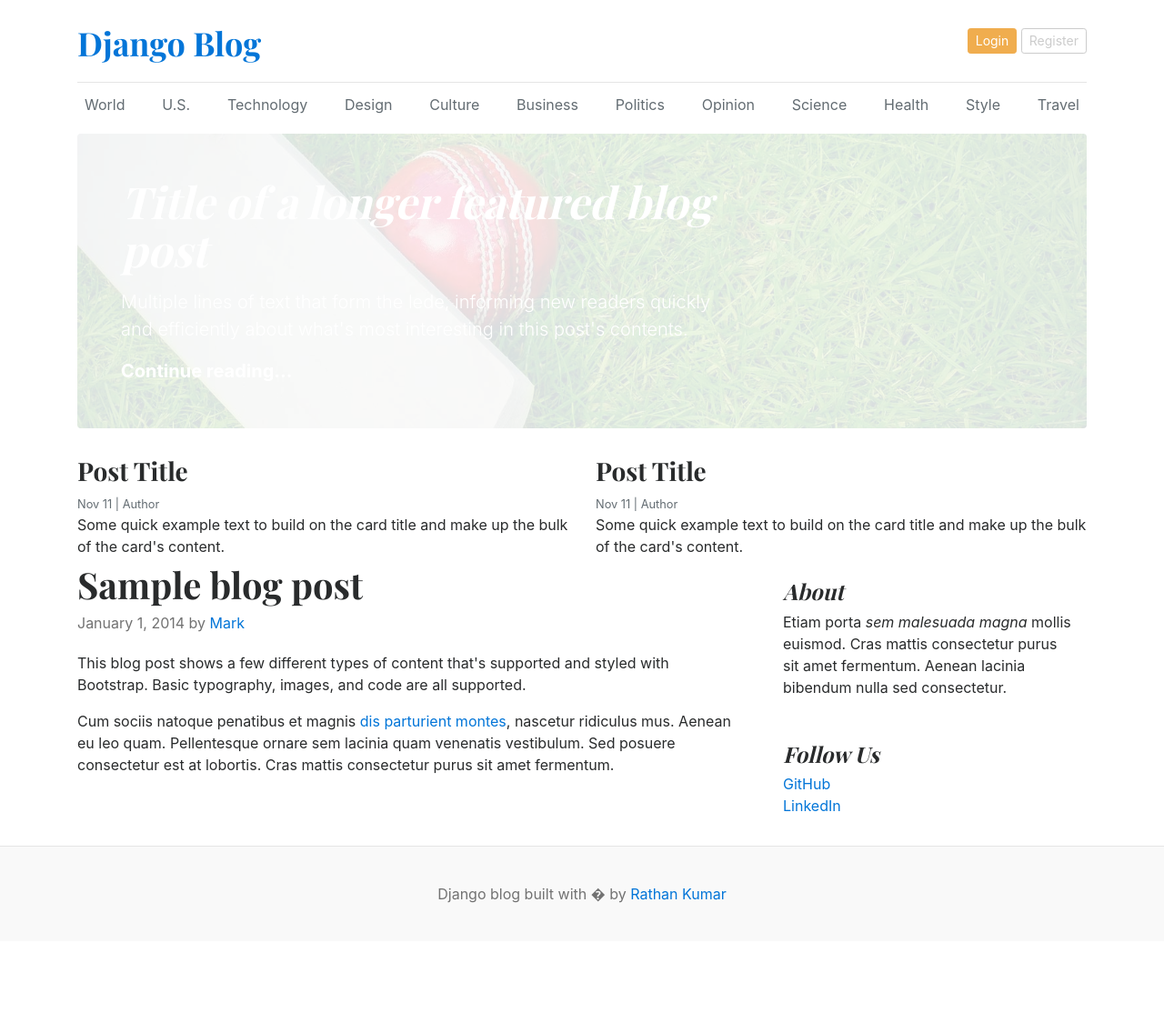
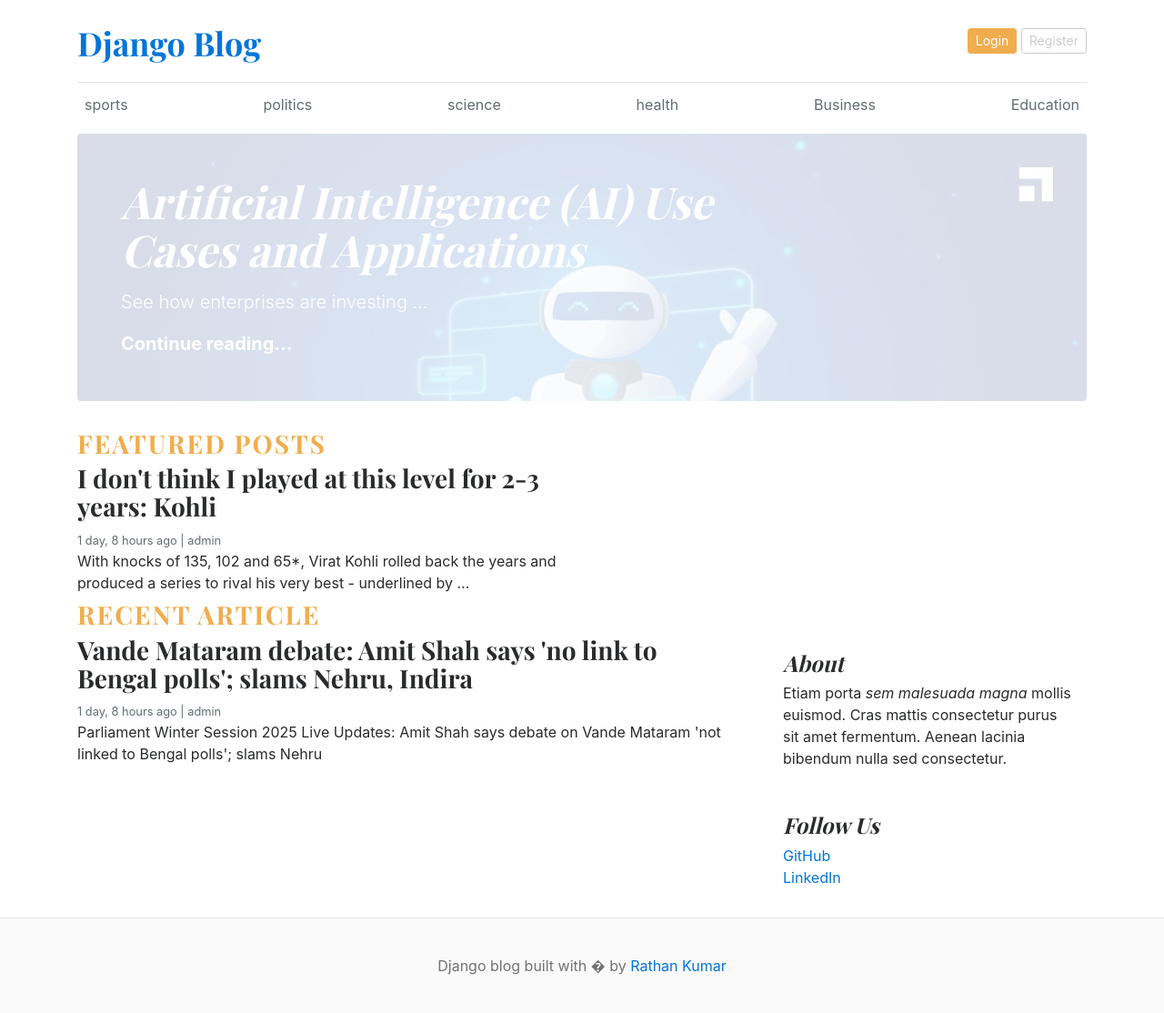
Before and after one commit to Abhi1715/Django_blog_dynamic, a Django app: page / in a window 1280 px wide. Shown: the whole page at 91% size. Before the commit the page ends 1035 px from the top, so only its background shows below. Run offline with Django 5.2, Linux system fonts and the light colour scheme; data comes from the database, SQL or seed files in the repository.

Commit message:
implements template inheritance and url routing

```diff
--- a/blog_main/blog_main/settings.py
+++ b/blog_main/blog_main/settings.py
@@ -62,6 +62,7 @@ TEMPLATES = [
                 'django.template.context_processors.request',
                 'django.contrib.auth.context_processors.auth',
                 'django.contrib.messages.context_processors.messages',
+                'blogs.context_processors.get_categories',
             ],
         },
     },
--- a/blog_main/blog_main/urls.py
+++ b/blog_main/blog_main/urls.py
@@ -15,12 +15,13 @@ Including another URLconf
     2. Add a URL to urlpatterns:  path('blog/', include('blog.urls'))
 """
 from django.contrib import admin
-from django.urls import path
+from django.urls import path,include
 from . import views
 from django.conf.urls.static import static
 from django.conf import settings
 
 urlpatterns = [
     path('admin/', admin.site.urls),
-    path('',views.home,name='home')
+    path('',views.home,name='home'),
+    path('category/',include('blogs.urls'))
 ] + static(settings.MEDIA_URL,document_root=settings.MEDIA_ROOT)
--- a/blog_main/blog_main/views.py
+++ b/blog_main/blog_main/views.py
@@ -1,4 +1,13 @@
 from django.shortcuts import render
+from blogs.models import Category,Blog
 
 def home(request):
-    return render(request,'home.html')
+
+    featured = Blog.objects.filter(is_featured=True,status=1).order_by('updated_at')
+    posts = Blog.objects.filter(is_featured=False ,status=1)
+    context={
+
+        'featured':featured,
+        'posts' : posts,
+    }
+    return render(request,'home.html',context)
--- /dev/null
+++ b/blog_main/blogs/context_processors.py
@@ -0,0 +1,5 @@
+from . models  import Category
+
+def get_categories(request):
+    categories = Category.objects.all()
+    return dict(categories=categories)
--- /dev/null
+++ b/blog_main/blogs/urls.py
@@ -0,0 +1,7 @@
+from django.urls import path,include
+from . views import posts_by_category
+from . import views
+
+urlpatterns = [
+    path('<int:category_id>/',views.posts_by_category,name='posts_by_category')
+]
--- /dev/null
+++ b/blog_main/templates/base.html
@@ -0,0 +1,42 @@
+{% load static %}
+<!DOCTYPE html>
+<html lang="en">
+<head>
+    <meta charset="UTF-8">
+    <meta http-equiv="X-UA-Compatible" content="IE=edge">
+    <meta name="viewport" content="width=device-width, initial-scale=1.0">
+    <title>Django Blogs</title>
+    <link href="https://getbootstrap.com/docs/4.0/dist/css/bootstrap.min.css" rel="stylesheet">
+    <link href="https://fonts.googleapis.com/css?family=Playfair+Display:700,900" rel="stylesheet">
+    <link href={% static 'css/blog.css' %} rel="stylesheet">
+  </head>
+<body>
+    <div class="container">
+      <header class="blog-header py-3">
+        <div class="row flex-nowrap justify-content-between align-items-center">
+          <div class="col-8 pt-1">
+            <a class="blog-header-logo text-dark" href="/">Django Blog</a>
+          </div>
+          <div class="col-4 d-flex justify-content-end align-items-center">
+            <a class="btn btn-sm btn-warning" href="#">Login</a> &nbsp;
+            <a class="btn btn-sm btn-outline-secondary" href="#">Register</a>
+          </div>
+        </div>
+      </header>
+
+      <div class="nav-scroller py-1 mb-2">
+        <nav class="nav d-flex justify-content-between">
+          {% for cat in categories %}
+          <a class="p-2 text-muted" href="{% url 'posts_by_category' cat.id %}">{{cat}}</a>
+          {% endfor %}
+        </nav>
+      </div>
+
+{% block content %}
+
+{% endblock %}
+      <footer class="blog-footer">
+  <p>Django blog built with � by <a href="#">Rathan Kumar</a></p>
+</footer>
+</body>
+</html>
--- a/blog_main/templates/home.html
+++ b/blog_main/templates/home.html
@@ -1,92 +1,51 @@
-{% load static %}
-<!DOCTYPE html>
-<html lang="en">
-<head>
-    <meta charset="UTF-8">
-    <meta http-equiv="X-UA-Compatible" content="IE=edge">
-    <meta name="viewport" content="width=device-width, initial-scale=1.0">
-    <title>Django Blogs</title>
-    <link href="https://getbootstrap.com/docs/4.0/dist/css/bootstrap.min.css" rel="stylesheet">
-    <link href="https://fonts.googleapis.com/css?family=Playfair+Display:700,900" rel="stylesheet">
-    <link href={% static 'css/blog.css' %} rel="stylesheet">
-  </head>
-<body>
-    <div class="container">
-      <header class="blog-header py-3">
-        <div class="row flex-nowrap justify-content-between align-items-center">
-          <div class="col-8 pt-1">
-            <a class="blog-header-logo text-dark" href="/">Django Blog</a>
-          </div>
-          <div class="col-4 d-flex justify-content-end align-items-center">
-            <a class="btn btn-sm btn-warning" href="#">Login</a> &nbsp;
-            <a class="btn btn-sm btn-outline-secondary" href="#">Register</a>
-          </div>
-        </div>
-      </header>
 
-      <div class="nav-scroller py-1 mb-2">
-        <nav class="nav d-flex justify-content-between">
-          <a class="p-2 text-muted" href="#">World</a>
-          <a class="p-2 text-muted" href="#">U.S.</a>
-          <a class="p-2 text-muted" href="#">Technology</a>
-          <a class="p-2 text-muted" href="#">Design</a>
-          <a class="p-2 text-muted" href="#">Culture</a>
-          <a class="p-2 text-muted" href="#">Business</a>
-          <a class="p-2 text-muted" href="#">Politics</a>
-          <a class="p-2 text-muted" href="#">Opinion</a>
-          <a class="p-2 text-muted" href="#">Science</a>
-          <a class="p-2 text-muted" href="#">Health</a>
-          <a class="p-2 text-muted" href="#">Style</a>
-          <a class="p-2 text-muted" href="#">Travel</a>
-        </nav>
-      </div>
+ {% extends "base.html" %}
+ {% block content %}
 
-
-
-<div class="jumbotron p-3 p-md-5 text-white rounded bg-dark" style="background-image: url({% static "images/cricket.jpg" %});background-blend-mode: overlay;background-size:cover;">
+{% for post in featured %}
+{% if forloop.first %}
+<div class="jumbotron p-3 p-md-5 text-white rounded bg-dark" style="background-image: url({{post.featured_image.url}});background-blend-mode: overlay;background-size:cover;">
     <div class="col-md-8 px-0">
-      <h1 class="display-4 font-italic">Title of a longer featured blog post</h1>
-      <p class="lead my-3">Multiple lines of text that form the lede, informing new readers quickly and efficiently about what's most interesting in this post's contents.</p>
+      <h1 class="display-4 font-italic">{{post.title}}</h1>
+      <p class="lead my-3">{{post.short_description | truncatewords:5}}</p>
       <p class="lead mb-0"><a href="#" class="text-white font-weight-bold">Continue reading...</a></p>
     </div>
   </div>
-
+{% endif %}
+{% endfor %}
+<!-- featured posts-->
+ <h3 class="text-uppercase text-warning" style="letter-spacing: 2px;">Featured posts</h3>
   <div class="row mb-2">
+    {% for post in featured %}
+    {% if not forloop.first %}
     <div class="col-md-6">
       <div class="card border-0" >
         <div class="card-body">
-          <h3>Post Title</h3>
-          <small class="mb-1 text-muted">Nov 11 | Author</small>
-          <p class="card-text">Some quick example text to build on the card title and make up the bulk of the card's content.</p>
+          <h3>{{post.title}}</h3>
+          <small class="mb-1 text-muted">{{post.created_at | timesince}} ago | {{post.author}}</small>
+          <p class="card-text">{{post.short_description | truncatewords:25}}</p>
         </div>
       </div>
     </div>
-    <div class="col-md-6">
-      <div class="card border-0" >
-        <div class="card-body">
-          <h3>Post Title</h3>
-          <small class="mb-1 text-muted">Nov 11 | Author</small>
-          <p class="card-text">Some quick example text to build on the card title and make up the bulk of the card's content.</p>
-        </div>
-      </div>
-    </div>
+    {% endif %}
+    {% endfor %}
   </div>
+ <h3 class="text-uppercase text-warning" style="letter-spacing: 2px;">Recent Article</h3>
 
   <main role="main" class="container p-0">
     <div class="row">
       <div class="col-md-8 blog-main">
+        {% for post in posts %}
+        <div class="card border-0" >
+        <div class="card-body">
+          <h3>{{post.title}}</h3>
+          <small class="mb-1 text-muted">{{post.created_at | timesince}} ago | {{post.author}}</small>
+          <p class="card-text">{{post.short_description | truncatewords:25}}</p>
+        </div>
 
-        <div class="blog-post">
-          <h2 class="blog-post-title">Sample blog post</h2>
-          <p class="blog-post-meta">January 1, 2014 by <a href="#">Mark</a></p>
+      </div>
 
-          <p>This blog post shows a few different types of content that's supported and styled with Bootstrap. Basic typography, images, and code are all supported.</p>
-
-          <p>Cum sociis natoque penatibus et magnis <a href="#">dis parturient montes</a>, nascetur ridiculus mus. Aenean eu leo quam. Pellentesque ornare sem lacinia quam venenatis vestibulum. Sed posuere consectetur est at lobortis. Cras mattis consectetur purus sit amet fermentum.</p>
-
-
-        </div>
-        <!-- /.blog-post -->
+        {% endfor %}
 
       </div>
       <!-- /.blog-main -->
@@ -111,8 +70,4 @@
   </main><!-- /.container -->
 
 </div>
-<footer class="blog-footer">
-  <p>Django blog built with � by <a href="#">Rathan Kumar</a></p>
-</footer>
-</body>
-</html>
+{% endblock %}
```
Also changed, not shown: blog_main/blogs/views.py (+13 -1 lines), blog_main/templates/posts_by_category.html (added, +45 -0 lines), blog_main/db.sqlite3, blog_main/media/uploads/2025/45/12/09/25/ai.webp (added), blog_main/media/uploads/2025/47/12/09/25/kohli.jpg (added), blog_main/media/uploads/2025/49/12/09/25/politics.jpg (added).
